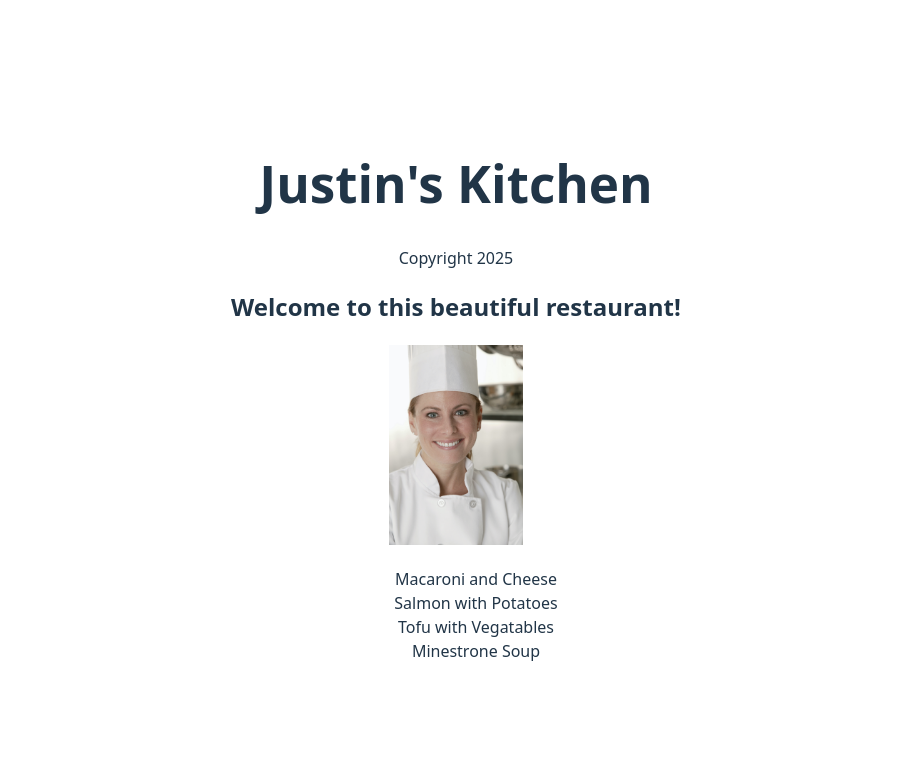
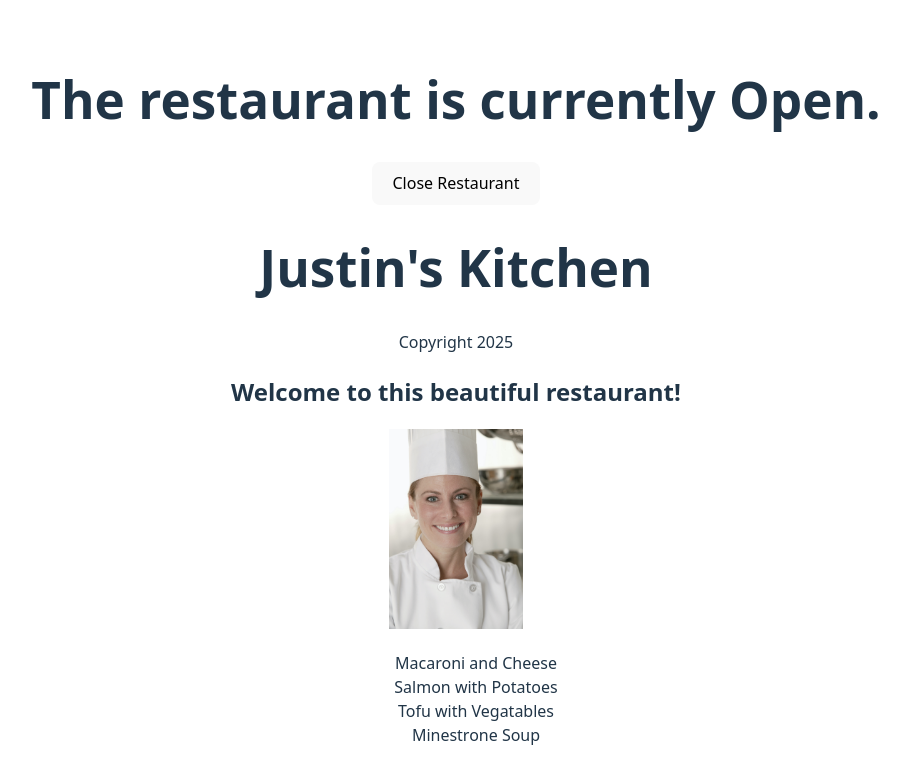
Before and after one commit to JustinStarrSNHU/react-project, a React (Vite) app: page / in a window 1280 px wide. Shown: the top 780 px of the page, without its empty margins (184-1093 px from the left). Built offline with nearby package versions, Linux system fonts and the light colour scheme.

Commit message:
Addded Restaurant state and button

```diff
--- a/src/App.jsx
+++ b/src/App.jsx
@@ -1,4 +1,4 @@
-
+import { useState } from "react";
 import './App.css'
 import chef from "./images/chef.jpg";
 
@@ -46,8 +46,12 @@
 }
 
 function App() {
+  const [status, setStatus] = useState("Open");
+
   return (
     <div>
+      <h1>The restaurant is currently {status}.</h1>
+      <button onClick={() => setStatus("Closed")}>Close Restaurant</button>
       <Header name="Justin" year={new Date().getFullYear()} />
       <Main dishes = {dishObjects} />
     </div>
```
